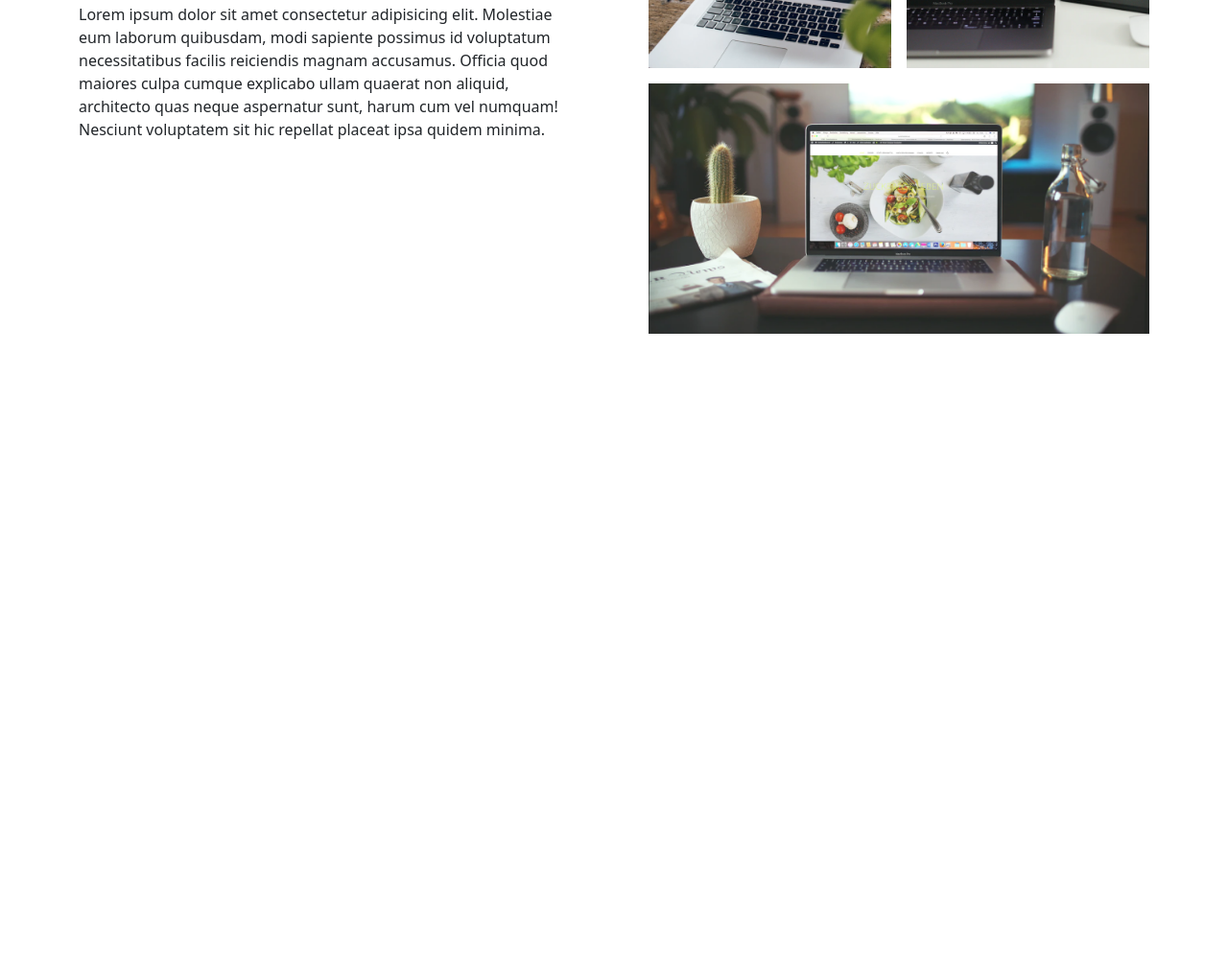
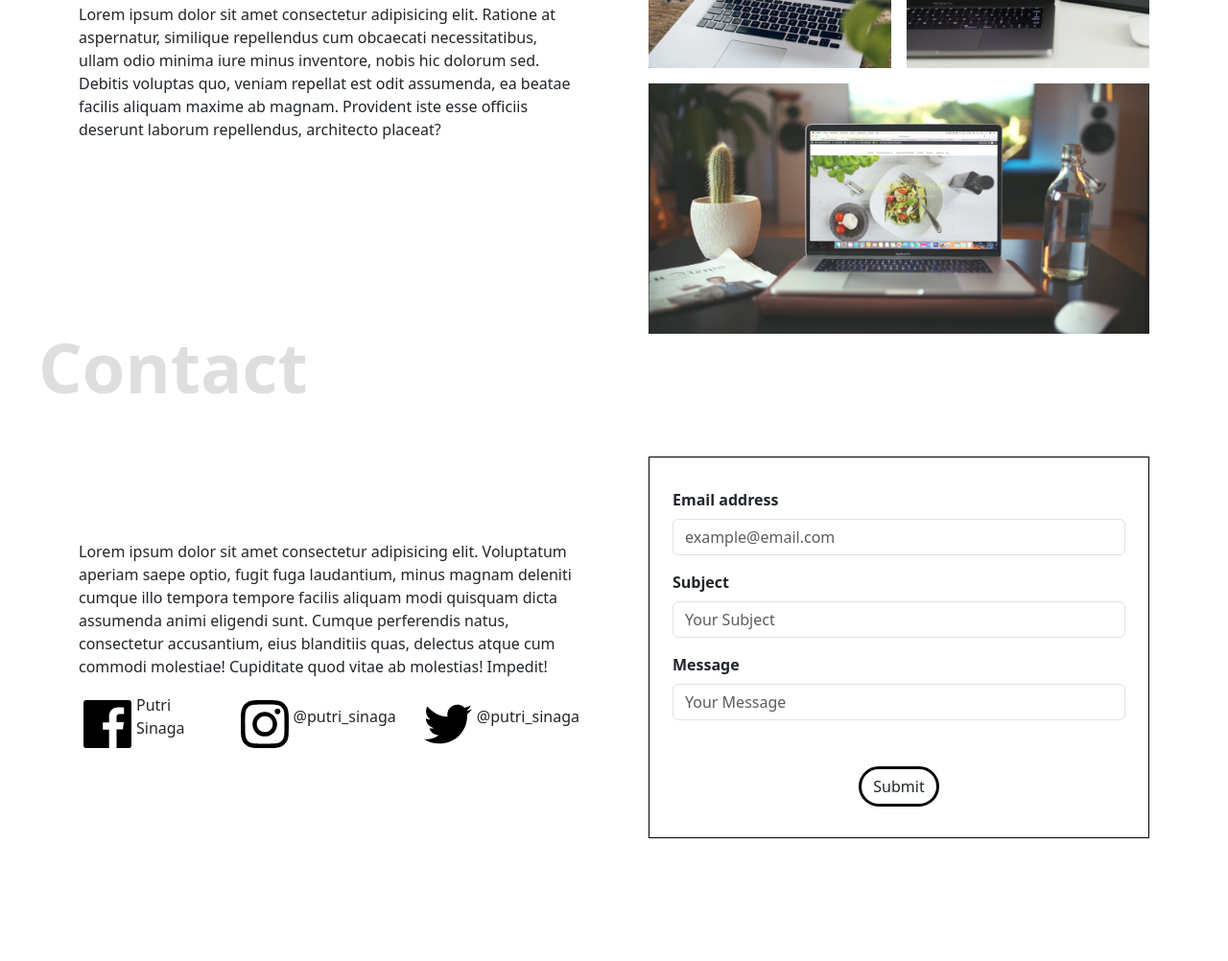
Before and after one commit to endangps/Portofolio, a plain HTML site: page index.html in a window 1280 px wide. Shown: the part 1527-2529 px from the top of the page at 96% size. Before the commit the page ends 1875 px from the top, so only its background shows below. Drawn offline with nearby package versions, Linux system fonts and the light colour scheme.

Commit message:
add contact

```diff
--- a/index.html
+++ b/index.html
@@ -87,18 +87,58 @@
 <section id="work" class="work container">
     <div class="row d-flex align-items-center gap-5">
         <div class="col">
-<p>Lorem ipsum dolor sit amet consectetur adipisicing elit. Molestiae eum laborum quibusdam, modi sapiente possimus id voluptatum necessitatibus facilis reiciendis magnam accusamus. Officia quod maiores culpa cumque explicabo ullam quaerat non aliquid, architecto quas neque aspernatur sunt, harum cum vel numquam! Nesciunt voluptatem sit hic repellat placeat ipsa quidem minima.</p>
+            <p>Lorem ipsum dolor sit amet consectetur adipisicing elit. Ratione at aspernatur, similique repellendus cum obcaecati necessitatibus, ullam odio minima iure minus inventore, nobis hic dolorum sed. Debitis voluptas quo, veniam repellat est odit assumenda, ea beatae facilis aliquam maxime ab magnam. Provident iste esse officiis deserunt laborum repellendus, architecto placeat?</p>
         </div>
         <div class="col work-img">
             <div id="work-1" class="work-img-item">
-                <img src="images/work-1.png" alt="work 1">
+                <img src="images/work-1.png" alt="work 1" >
             </div>
             <div id="work-2" class="work-img-item">
-                <img src="images/work-2.png" alt="work 2">
+                <img src="images/work-2.png" alt="work 2" >
             </div>
             <div id="work-3" class="work-img-item">
-                <img src="images/work-3.png" alt="work 3">
+                <img src="images/work-3.png" alt="work 3" >
             </div>
+        </div>
+    </div>
+</section>
+<section id="contact" class="contact container">
+    <div class="row d-flex align-items-center gap-5">
+        <div class="col">
+            <p>Lorem ipsum dolor sit amet consectetur adipisicing elit. Voluptatum aperiam saepe optio, fugit fuga laudantium, minus magnam deleniti cumque illo tempora tempore facilis aliquam modi quisquam dicta assumenda animi eligendi sunt. Cumque perferendis natus, consectetur accusantium, eius blanditiis quas, delectus atque cum commodi molestiae! Cupiditate quod vitae ab molestias! Impedit!</p>
+            <div class="row">
+                <div class="col d-flex align-items-center">
+                    <img src="images/Facebook.svg" alt="facebook icon">
+                    <p>Putri Sinaga</p>
+                </div>
+                <div class="col d-flex align-items-center">
+                    <img src="images/Instagram.svg" alt="instagram icon">
+                    <p>@putri_sinaga</p>
+                </div>
+                <div class="col d-flex align-items-center">
+                    <img src="images/Twitter.svg" alt="twitter icon">
+                    <p>@putri_sinaga</p>
+                </div>
+            </div>
+        </div>
+        <div class="col">
+            <form class="contact-form" onsubmit="onFormSubmit(event)">
+                <div class="mb-3">
+                  <label for="inp_email" class="form-label">Email address</label>
+                  <input type="email" class="form-control" id="inp_email" placeholder="example@email.com">
+                </div>
+                <div class="mb-3">
+                  <label for="inp_subject" class="form-label">Subject</label>
+                  <input type="text" class="form-control" id="inp_subject" placeholder="Your Subject">
+                </div>
+                <div class="mb-3">
+                    <label for="inp_message" class="form-label">Message</label>
+                    <input type="text" class="form-control" id="inp_message" placeholder="Your Message">
+                </div>
+                <div class="d-flex justify-content-center mt-5">
+                    <button type="submit" class="btn button">Submit</button>
+                </div>
+              </form>
         </div>
     </div>
 </section>
--- a/main.js
+++ b/main.js
@@ -15,3 +15,22 @@ function toggleDetail(e) {
     console.log($(item).children(".about-exp-item-detail"))
 
 }
+function onFormSubmit(e) {
+    e.preventDefault()
+    const email = $("#inp_email")
+    const subject = $("#inp_subject")
+    const message = $("#inp_message")
+
+if(!$(email).val()) {
+alert("Email is required")
+} else if (!$(subject).val()) {
+    alert("Subject is required")
+} else if (!$(message).val()){
+    alert("Message is required")
+} else {
+    $(email).val("")
+    $(subject).val("")
+    $(message).val("")
+    alert("Form Submitted")
+}
+}
--- a/style.css
+++ b/style.css
@@ -107,6 +107,19 @@ width: 100%;
 #work-3:hover::after{
     content: 'Desain Project';
 }
+.contact {
+    padding-bottom: 128px;
+}
+.contact::before {
+    content: 'Contact';
+}
+.contact-form {
+    border: 1px solid black;
+    padding: 32px 24px;
+}
+.form-label {
+    font-weight: 700;
+}
 
 @keyframes upDown {
     0% {
```
